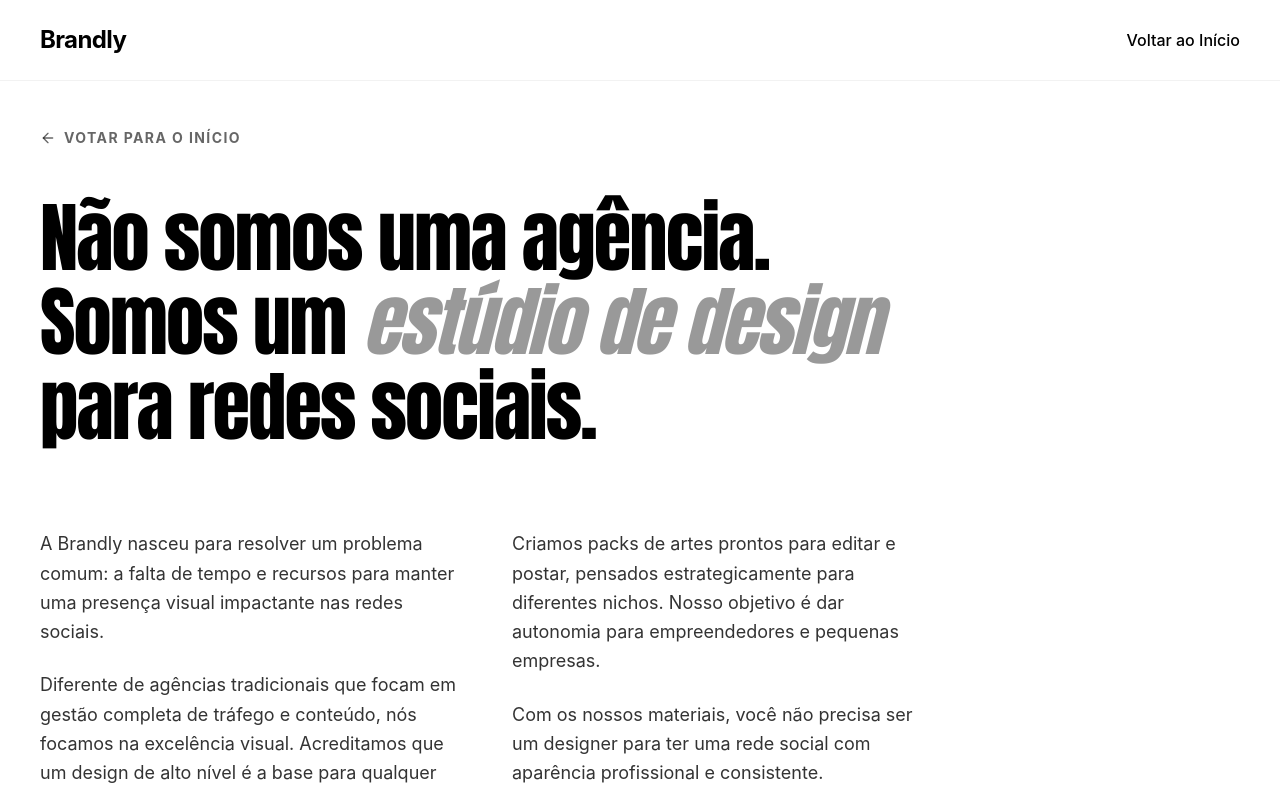
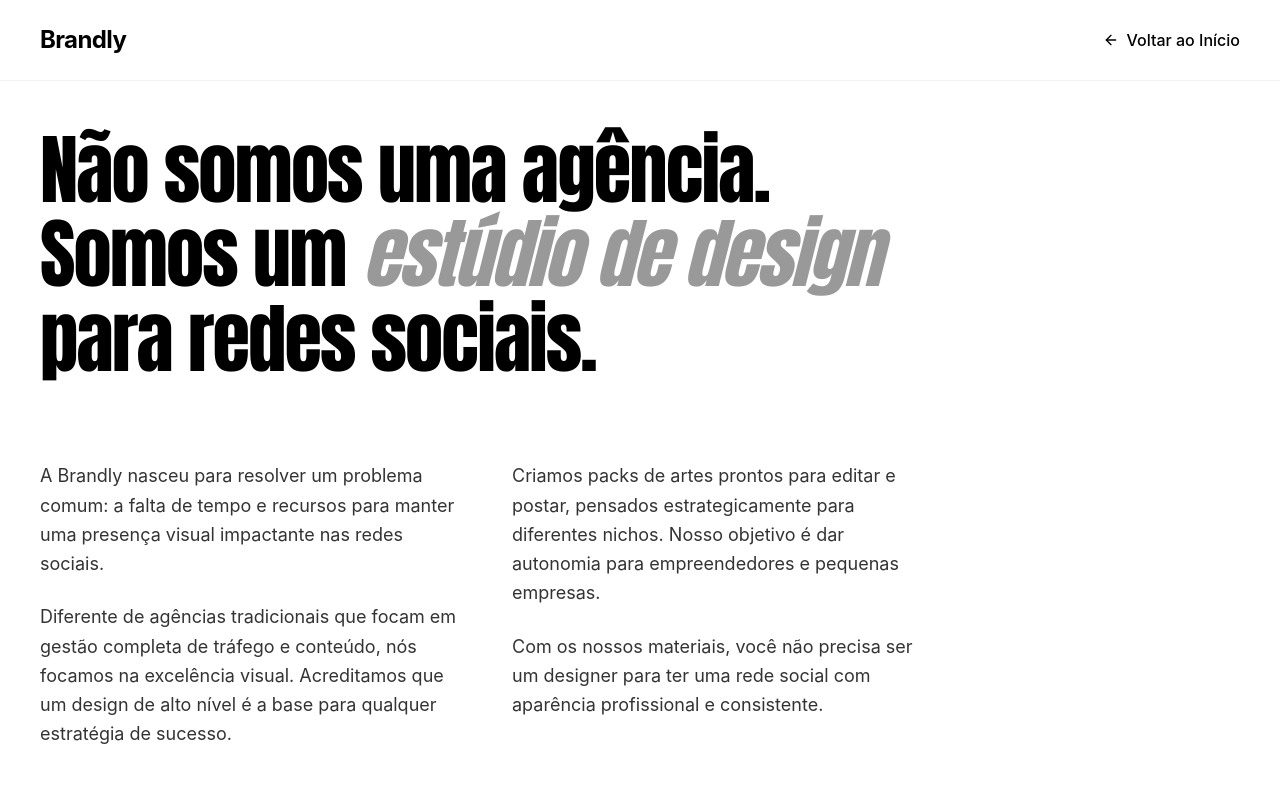
Before and after one commit to malgany/Marketing, a React (Vite) app: page /sobre in a window 1280 px wide. Shown: the top 792 px of the page. Built offline with nearby package versions, Linux system fonts and the light colour scheme; no server answers.

Commit message:
style(about): refactor back navigation to header only

```diff
--- a/src/pages/about-page.tsx
+++ b/src/pages/about-page.tsx
@@ -12,21 +12,16 @@
             Brandly
           </Link>
           <nav className="hidden md:flex items-center gap-8 text-[1rem] font-medium">
-            <Link to="/" className="hover:opacity-50 transition-opacity">Voltar ao Início</Link>
+            <Link to="/" className="flex items-center gap-2 hover:opacity-50 transition-opacity">
+              <ArrowLeft className="size-4" />
+              Voltar ao Início
+            </Link>
           </nav>
         </div>
       </header>
 
       <main className="pt-32 pb-20">
         <div className="mx-auto max-w-[1440px] px-6 md:px-8 lg:px-10">
-          <Link
-            to="/"
-            className="inline-flex items-center gap-2 text-black/60 hover:text-black transition-colors mb-12 text-sm uppercase tracking-widest font-bold"
-          >
-            <ArrowLeft className="size-4" />
-            Votar para o início
-          </Link>
-
           <div className="max-w-4xl">
             <h1 className="text-[clamp(2.5rem,6vw,5rem)] font-display leading-[1.1] mb-8 tracking-tight">
               Não somos uma agência.<br/>
```
